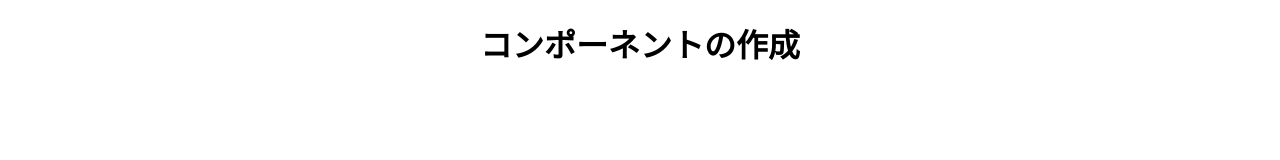
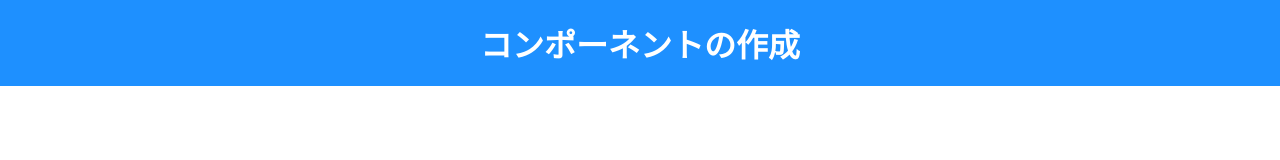
Before and after one commit to Abbiscuit/make-component-challenge, a website: page index.html in a window 1280 px wide. Drawn offline with Linux system fonts and the light colour scheme.

Commit message:
Test commitment

```diff
--- a/styles.scss
+++ b/styles.scss
@@ -7,8 +7,10 @@
 .header {
   padding: 20px;
   text-align: center;
+  background-color: dodgerblue;
 
   .header__title {
+    color: white;
     font-family: 'Lucida Sans', 'Lucida Sans Regular', 'Lucida Grande',
       'Lucida Sans Unicode', Geneva, Verdana, sans-serif;
     font-size: 32px;
```
Also changed, not shown: styles.css, 1 other file.
